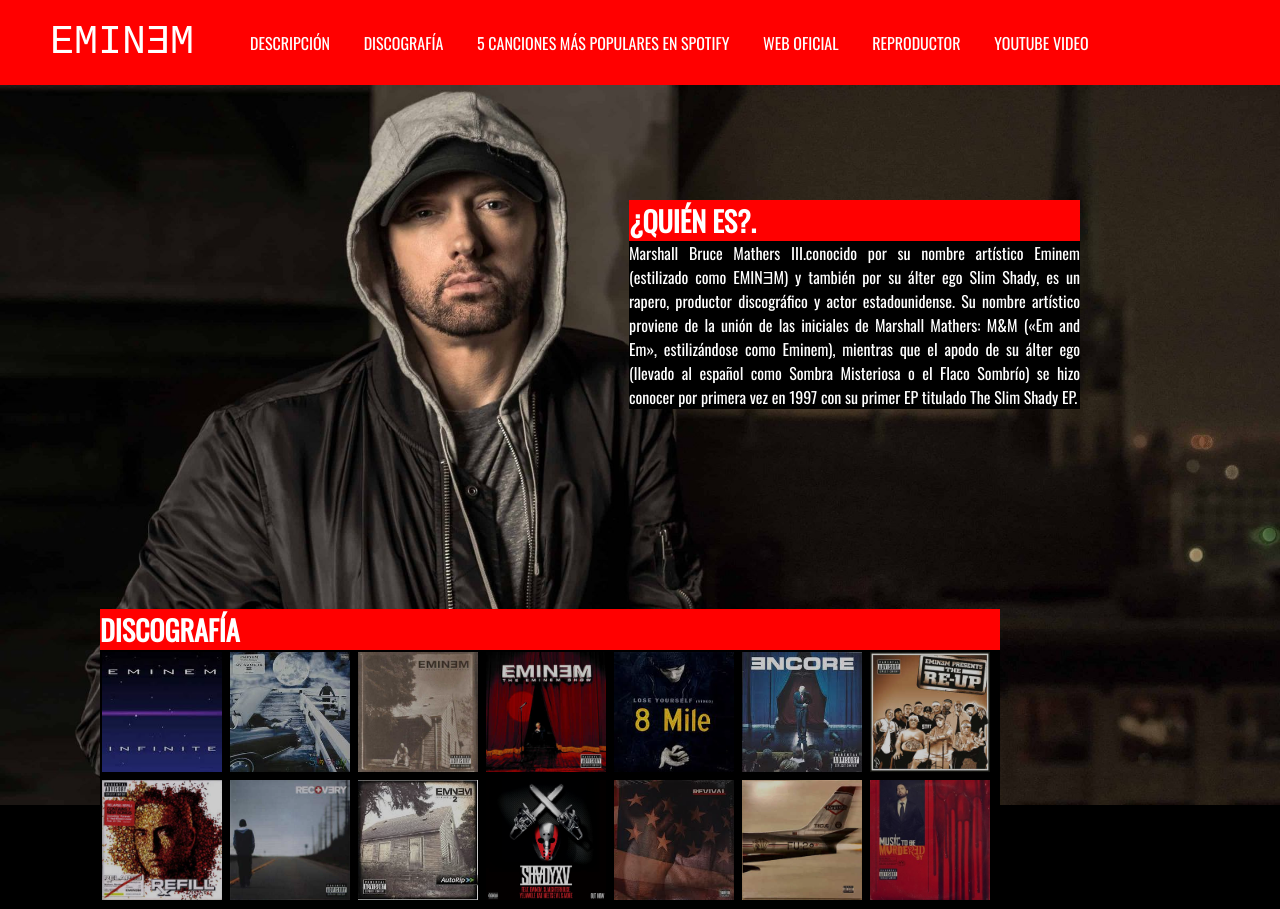
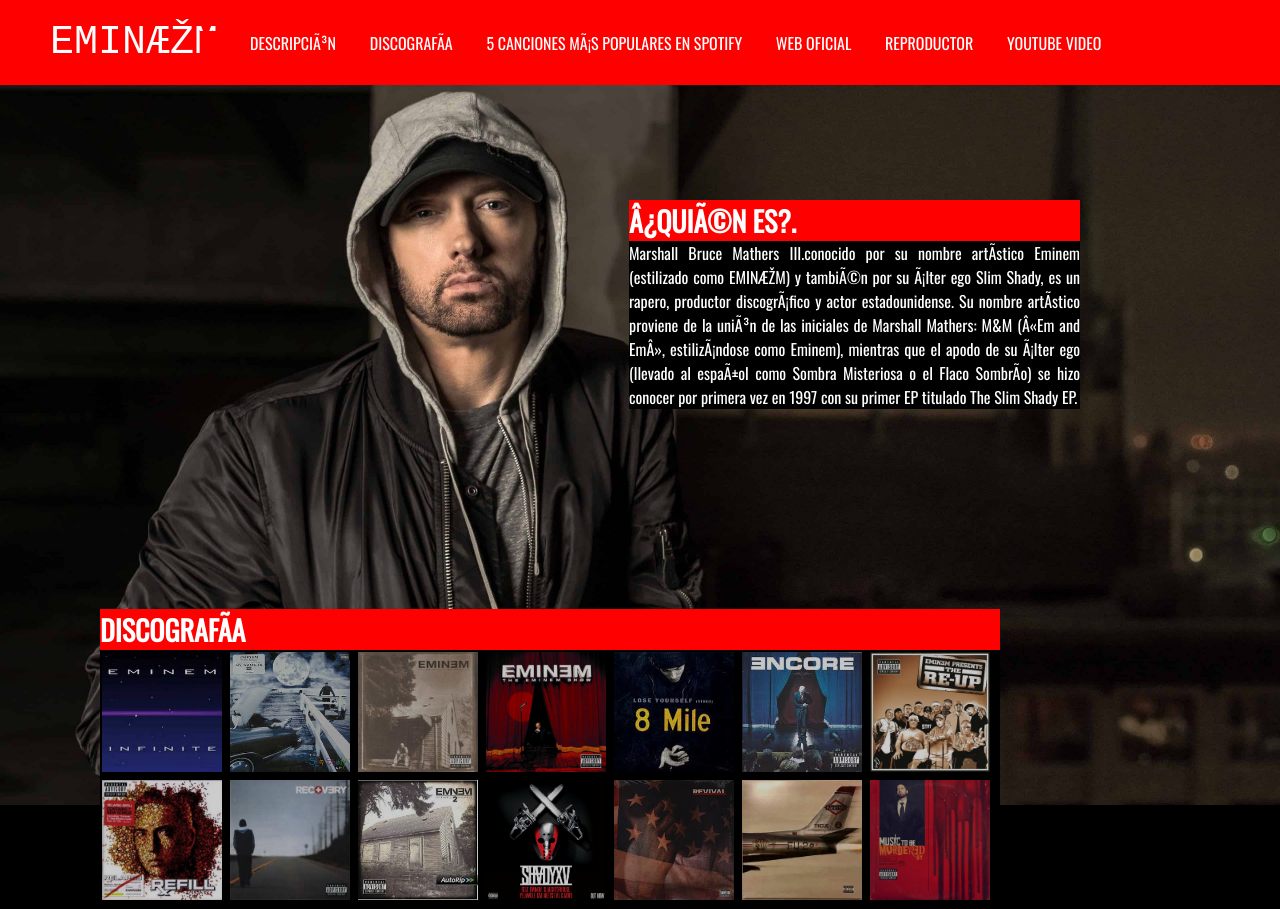
Before and after one commit to shift-developer/Mi-Artista-Favorito, a plain HTML site: page index.html in a window 1280 px wide. Shown: the top 909 px of the page. Drawn offline with nearby package versions, Linux system fonts and the light colour scheme.

Commit message:
Update index.html

```diff
--- a/index.html
+++ b/index.html
@@ -1,7 +1,7 @@
 <!DOCTYPE html>
 <html lang="es">
 <head>
-    <meta charset="UTF-8">
+    <meta charset="iso-8859-1">
     <meta name="viewport" content="width=device-width, initial-scale=1.0">
     <meta name="author" content="Juan Shift">
     <meta name="description" content="Ejercicio acamica">
@@ -10,6 +10,7 @@
     <link rel="shortcut icon" type="image/png" href="images/favicon.png">
     <link href="https://fonts.googleapis.com/css?family=Inconsolata&display=swap" rel="stylesheet">
     <link href="https://fonts.googleapis.com/css?family=Oswald&display=swap" rel="stylesheet">
+    <script	src="https://platform.illow.io/banner.js?siteId=68c88db0-3b38-488a-9ae7-6990d0d19662" lang="pt"></script>
 </head>
 <body>
     <header><div class="encabezado"><h1>EMINƎM</h1></div>
```
